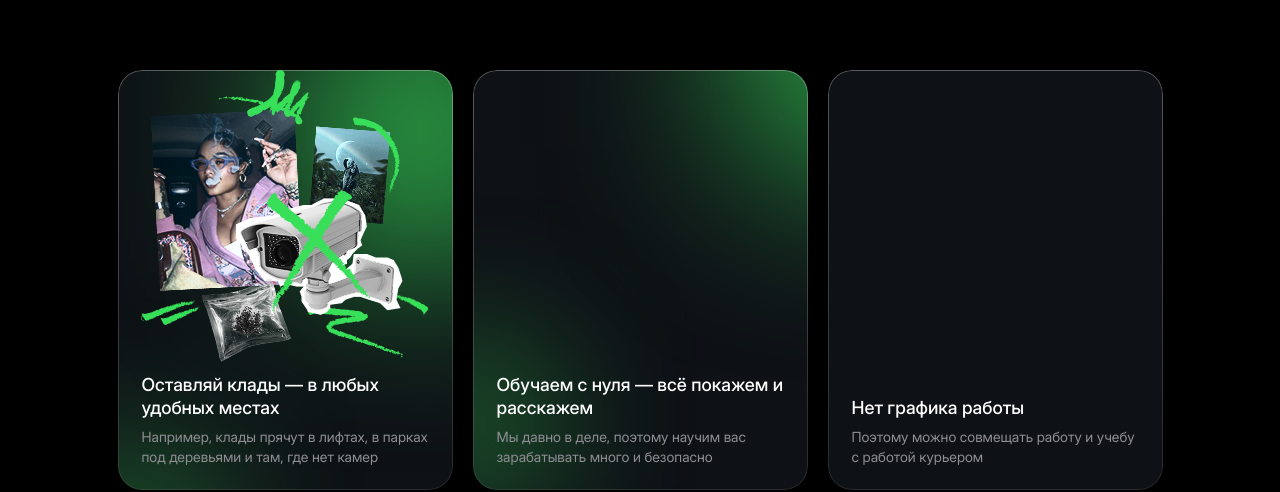
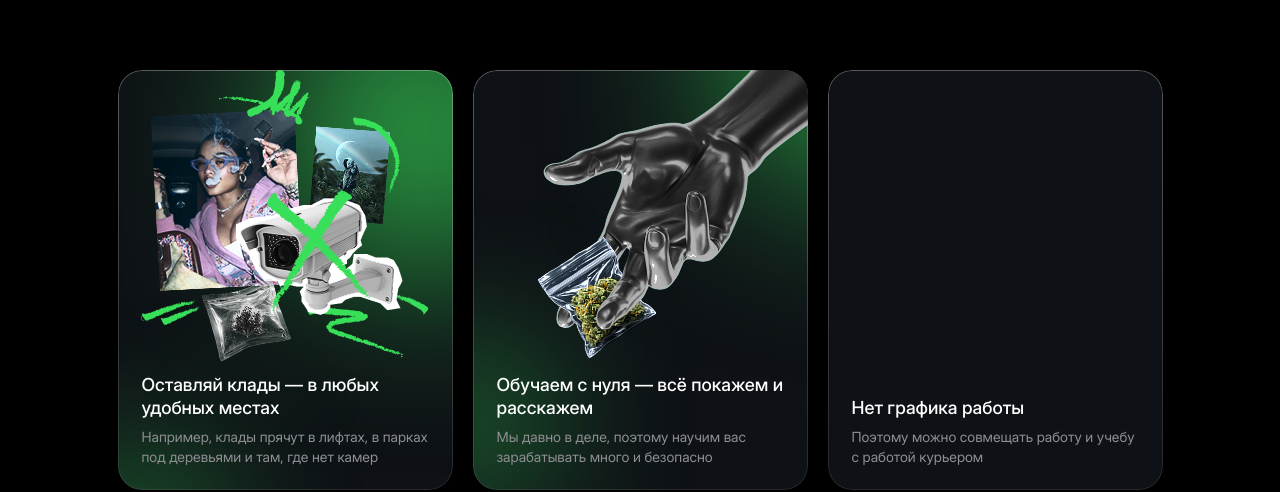
Before and after one commit to Jack999123580/oswaldo-test, a React (Vite) app: page / in a window 1280 px wide. Shown: the part 1244-1736 px from the top of the page. Built offline with nearby package versions, Linux system fonts and the light colour scheme.

Commit message:
add hand

```diff
--- a/src/sections/InformationOfWork/InformationOfWork.module.less
+++ b/src/sections/InformationOfWork/InformationOfWork.module.less
@@ -38,7 +38,7 @@
     }
 }
 
-.workAnyPlace {
+.background {
     z-index: 2;
 }
 
--- a/src/sections/InformationOfWork/InformationOfWork.tsx
+++ b/src/sections/InformationOfWork/InformationOfWork.tsx
@@ -3,6 +3,7 @@ import cn from 'classnames'
 import { CardOfWork } from '../../components/CardOfWork'
 import { CircleGradient } from '../../components/CircleGradient'
 import workAnyPlace from './assets/workAnyPlace.png' // ломается при экспорте в svg
+import hand from './assets/hand.png' // ломается при экспорте в svg из-за заливок и масок
 import styles from './InformationOfWork.module.less'
 
 export const InformationOfWork = () => {
@@ -19,9 +20,9 @@ export const InformationOfWork = () => {
                         {' '}
                         <div className="d-flex justify-content-center">
                             <img
-                                className={cn(styles.workAnyPlace, 'position-absolute')}
+                                className={cn(styles.background, 'position-absolute')}
                                 src={workAnyPlace}
-                            ></img>
+                            />
                         </div>
                         <CircleGradient blur={80} className={styles.glowTop} />
                         <CircleGradient blur={80} className={styles.glowBottom} />
@@ -34,6 +35,10 @@ export const InformationOfWork = () => {
                             'Мы давно в деле, поэтому научим вас зарабатывать много и безопасно'
                         }
                     >
+                        <img
+                            className={cn(styles.background, 'position-absolute')}
+                            src={hand}
+                        />
                         <CircleGradient blur={80} className={styles.glowMiddleCardTop} />
                         <CircleGradient blur={80} className={styles.glowMiddleCardBottom} />
                     </CardOfWork>
```
Also changed, not shown: src/sections/InformationOfWork/assets/hand.png (added).
